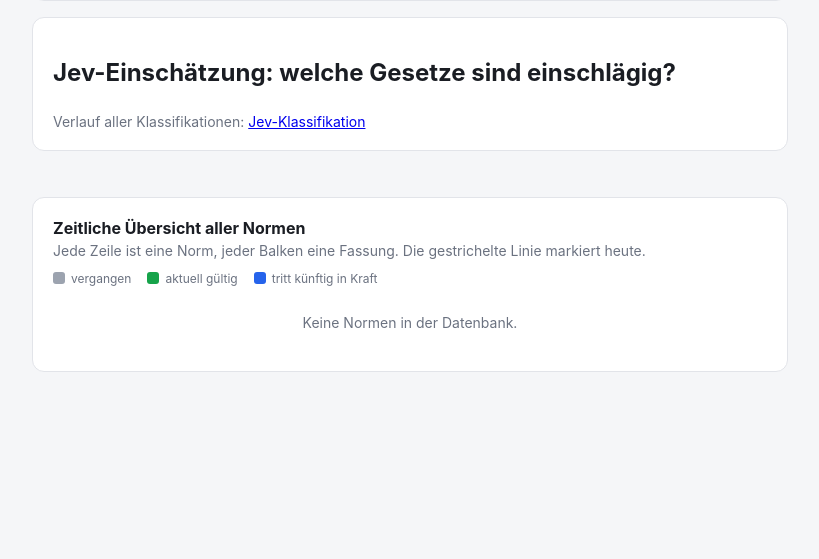
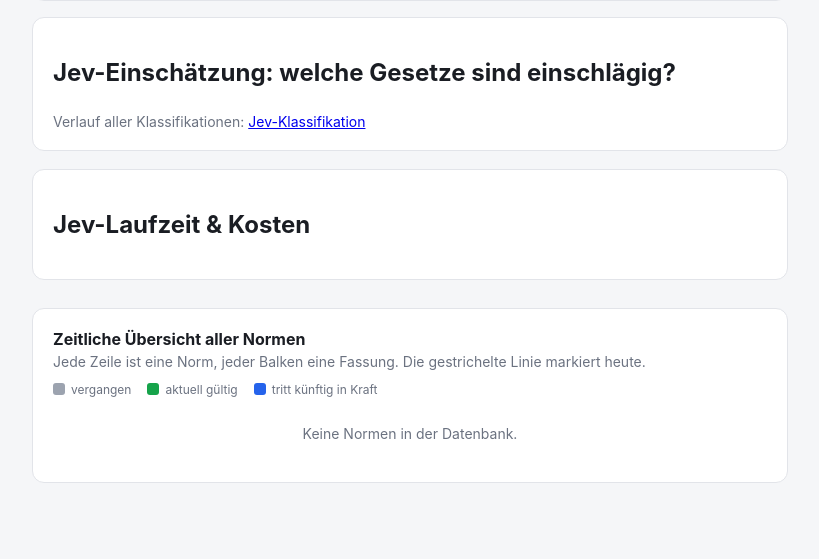
Before and after one commit to memmy28/law-search-test, a Flask app: page / in a window 1280 px wide. Shown: the part 588-1147 px from the top of the page, without its empty margins (230-1049 px from the left). Before the commit the page ends 960 px from the top, so only its background shows below. Run offline with Flask 3, Linux system fonts and the light colour scheme; data that the repository does not hold is empty; some libraries are stand-ins or nearby versions.

Commit message:
Add cost and time card

```diff
--- a/app.py
+++ b/app.py
@@ -1,5 +1,6 @@
 import os
 import subprocess
+import time
 from datetime import date
 
 import psycopg2
@@ -76,18 +77,26 @@ def run_jev_classification(cur, query):
     in einer gemeinsamen Transaktion, damit sie denselben created_at-Zeitstempel
     tragen und sich später als ein Lauf zusammenführen lassen.
 
-    Gibt ein Dict zurück: {laws, norms, law_error, norm_error}. Ein Fehler in
-    Stufe 2 verwirft nicht das Ergebnis von Stufe 1 - die Suche bleibt in jedem
-    Fall funktionsfähig."""
+    Gibt ein Dict zurück: {laws, norms, law_error, norm_error, duration_ms,
+    question_count, estimated_cost_usd}. Ein Fehler in Stufe 2 verwirft nicht
+    das Ergebnis von Stufe 1 - die Suche bleibt in jedem Fall funktionsfähig."""
     cur.execute("SELECT DISTINCT law_short FROM norms ORDER BY law_short")
     all_laws = [row[0] for row in cur.fetchall()]
+
+    started = time.monotonic()
 
     try:
         law_results = jev.classify_laws(query, all_laws)
     except jev.JevError as e:
-        return {"laws": None, "norms": [], "law_error": str(e), "norm_error": None}
+        duration_ms = (time.monotonic() - started) * 1000
+        return {
+            "laws": None, "norms": [], "law_error": str(e), "norm_error": None,
+            "duration_ms": duration_ms, "question_count": 0, "estimated_cost_usd": 0.0,
+            "cost_per_question_usd": jev.JEV_ESTIMATED_COST_PER_QUESTION_USD,
+        }
 
     relevant_laws = [r["law"] for r in law_results if r["relevant"]]
+    question_count = len(all_laws)
 
     norm_results = []
     norm_error = None
@@ -102,10 +111,14 @@ def run_jev_classification(cur, query):
         )
         cols = ["id", "law_short", "norm_ref", "title"]
         candidate_norms = [dict(zip(cols, r)) for r in cur.fetchall()]
+        question_count += len(candidate_norms)
         try:
             norm_results = jev.classify_norms(query, candidate_norms)
         except jev.JevError as e:
             norm_error = str(e)
+
+    duration_ms = (time.monotonic() - started) * 1000
+    estimated_cost_usd = question_count * jev.JEV_ESTIMATED_COST_PER_QUESTION_USD
 
     for r in law_results:
         cur.execute(
@@ -125,7 +138,16 @@ def run_jev_classification(cur, query):
         )
     conn.commit()
 
-    return {"laws": law_results, "norms": norm_results, "law_error": None, "norm_error": norm_error}
+    return {
+        "laws": law_results,
+        "norms": norm_results,
+        "law_error": None,
+        "norm_error": norm_error,
+        "duration_ms": duration_ms,
+        "question_count": question_count,
+        "estimated_cost_usd": estimated_cost_usd,
+        "cost_per_question_usd": jev.JEV_ESTIMATED_COST_PER_QUESTION_USD,
+    }
 
 
 def classify_validity(valid_from, valid_to, as_of):
@@ -318,12 +340,18 @@ def api_search():
 
     law_classification, jev_error = None, None
     norm_classification, norm_jev_error = [], None
+    jev_duration_ms, jev_question_count, jev_estimated_cost_usd = None, None, None
+    jev_cost_per_question_usd = None
     if state == "classification":
         classification = run_jev_classification(cur, query)
         law_classification = classification["laws"]
         jev_error = classification["law_error"]
         norm_classification = classification["norms"]
         norm_jev_error = classification["norm_error"]
+        jev_duration_ms = classification["duration_ms"]
+        jev_question_count = classification["question_count"]
+        jev_estimated_cost_usd = classification["estimated_cost_usd"]
+        jev_cost_per_question_usd = classification["cost_per_question_usd"]
 
     vec_ids = vector_search(cur, qvec, as_of_str, candidates, allowed_ids)
     txt_ids = text_search(cur, query, as_of_str, candidates, allowed_ids)
@@ -368,6 +396,10 @@ def api_search():
             "jev_error": jev_error,
             "norm_classification": norm_classification,
             "norm_jev_error": norm_jev_error,
+            "jev_duration_ms": jev_duration_ms,
+            "jev_question_count": jev_question_count,
+            "jev_estimated_cost_usd": jev_estimated_cost_usd,
+            "jev_cost_per_question_usd": jev_cost_per_question_usd,
             "results": results,
         }
     )
--- a/jev.py
+++ b/jev.py
@@ -14,6 +14,11 @@ import requests
 JEV_API_URL = "https://api.typesafe.ai/v1/systemone"
 JEV_MODEL = "jev-latest"
 JEV_RELEVANCE_THRESHOLD = 0.5
+
+# TypeSafe veröffentlicht keine Preisliste für Jev/Noul-Fragen (Stand: dieser Prototyp).
+# Grobe Platzhalter-Annahme pro Noul-Frage, nur zur Größenordnungseinschätzung -
+# bei Kenntnis des echten Tarifs hier anpassen.
+JEV_ESTIMATED_COST_PER_QUESTION_USD = 0.0005
 
 
 class JevError(Exception):
--- a/static/app.js
+++ b/static/app.js
@@ -6,6 +6,8 @@ const pipelineEl = document.getElementById("pipeline-info");
 const jevPanelEl = document.getElementById("jev-panel");
 const jevChipsEl = document.getElementById("jev-chips");
 const jevNormsEl = document.getElementById("jev-norms");
+const jevCostCardEl = document.getElementById("jev-cost-card");
+const jevCostContentEl = document.getElementById("jev-cost-content");
 
 asOfEl.valueAsDate = new Date();
 
@@ -36,6 +38,7 @@ async function runSearch() {
   resultsEl.innerHTML = '<div class="empty">Suche läuft …</div>';
   pipelineEl.classList.add("hidden");
   jevPanelEl?.classList.add("hidden");
+  jevCostCardEl?.classList.add("hidden");
 
   const params = new URLSearchParams({ query, as_of: asOf });
   const res = await fetch(`/api/search?${params.toString()}`);
@@ -47,6 +50,12 @@ async function runSearch() {
   }
 
   renderJevPanel(data.law_classification, data.jev_error, data.norm_classification, data.norm_jev_error);
+  renderJevCostCard(
+    data.jev_duration_ms,
+    data.jev_question_count,
+    data.jev_estimated_cost_usd,
+    data.jev_cost_per_question_usd
+  );
 
   let pipelineText =
     `Stichtag ${data.as_of} · ${data.vector_candidates} Kandidaten (Vektor) / ` +
@@ -139,6 +148,26 @@ function renderJevPanel(laws, error, norms, normError) {
   }
 
   jevPanelEl.classList.remove("hidden");
+}
+
+function renderJevCostCard(durationMs, questionCount, estimatedCostUsd, costPerQuestion) {
+  if (!jevCostCardEl) return;
+  if (durationMs == null) return;
+
+  const seconds = (durationMs / 1000).toFixed(2);
+  const cost = estimatedCostUsd.toFixed(4);
+  jevCostContentEl.innerHTML = `
+    <p class="subtitle">
+      Jev hat <strong>${questionCount}</strong> Noul-Frage${questionCount === 1 ? "" : "n"}
+      in <strong>${seconds}s</strong> beantwortet &middot;
+      geschätzte Kosten: <strong>$${cost}</strong>
+    </p>
+    <p class="subtitle jev-cost-disclaimer">
+      Schätzung, keine echte Abrechnung - TypeSafe veröffentlicht keine Preisliste.
+      Annahme: $${costPerQuestion.toFixed(4)} pro Noul-Frage (in jev.py anpassbar).
+    </p>
+  `;
+  jevCostCardEl.classList.remove("hidden");
 }
 
 function escapeHtml(str) {
--- a/static/style.css
+++ b/static/style.css
@@ -319,6 +319,11 @@ button:hover { opacity: 0.9; }
   color: var(--muted);
 }
 
+.jev-cost-disclaimer {
+  font-size: 11px;
+  margin-top: 2px;
+}
+
 .card-body {
   margin-top: 10px;
   font-size: 14px;
--- a/templates/index.html
+++ b/templates/index.html
@@ -83,6 +83,13 @@
 
     <section id="results"></section>
 
+    {% if app_state == 'classification' %}
+    <section id="jev-cost-card" class="panel hidden">
+      <h2>Jev-Laufzeit &amp; Kosten</h2>
+      <div id="jev-cost-content"></div>
+    </section>
+    {% endif %}
+
     <section class="panel timeline-panel">
       <h2>Zeitliche Übersicht aller Normen</h2>
       <p class="subtitle">
```
